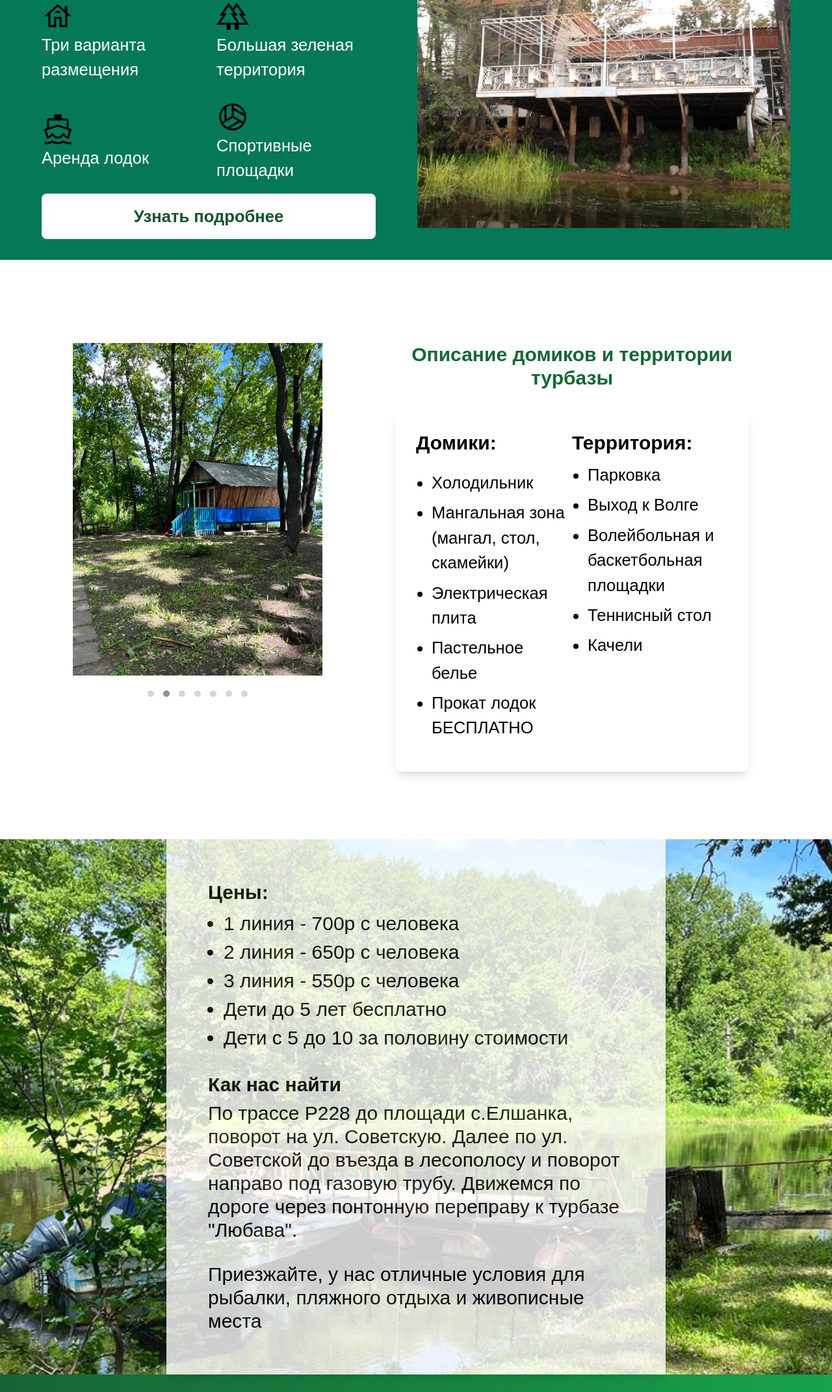
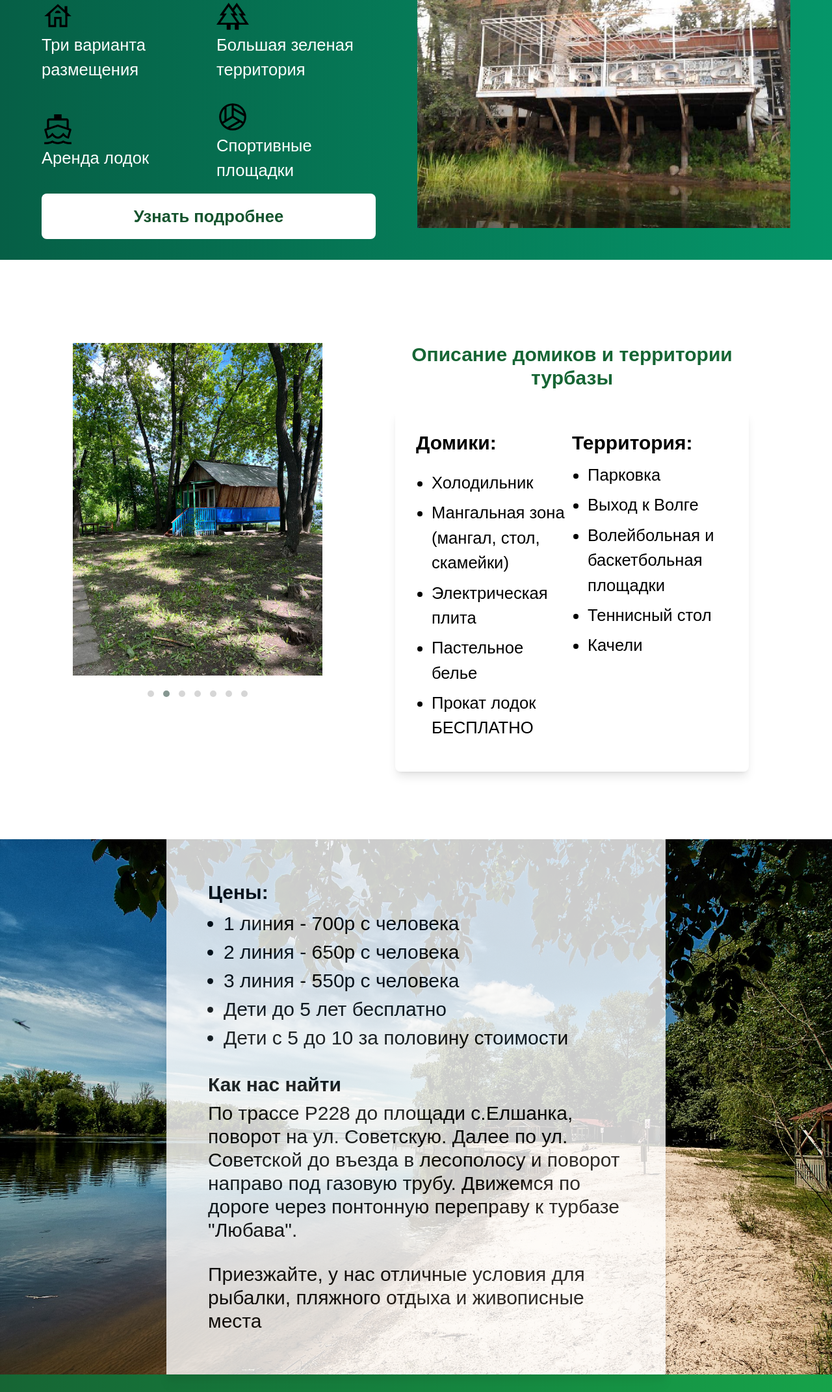
Before and after one commit to dmitriimokienko/turbaza-lubava, a website: page src/index.html in a window 1280 px wide. Shown: the part 336-2479 px from the top of the page at 65% size. Drawn offline with Linux system fonts and the light colour scheme; a web font is replaced by a local one.

Commit message:
fix: improve

```diff
--- a/src/index.html
+++ b/src/index.html
@@ -78,9 +78,9 @@
 
         <main>
             <!-- main -->
-            <section class="flex flex-col mb-12 xl:flex-row md:mb-2 xl:mb-24">
+            <section class="flex flex-col mb-12 bg-gradient-to-r from-emerald-800 to-emerald-600  xl:flex-row md:mb-2 xl:mb-24">
                 <article
-                    class="flex flex-col justify-between px-8 py-4 bg-emerald-700 md:px-8 md:py-8 lg:px-16 lg:py-8 xl:w-4/5"
+                    class="flex flex-col justify-between px-8 py-4 bg-transparent md:px-8 md:py-8 lg:px-16 lg:py-8 xl:w-4/5"
                 >
                     <h2 class="text-4xl text-center font-bold text-white pl-2 mb-4">
                         <a name="main">Райский уголок в Саратовской области</a>
@@ -120,7 +120,7 @@
                         </button>
                     </a>
                 </article>
-                <article class="flex items-center justify-center xl:pr-16 xl:bg-emerald-700 md:py-8 lg:py-8">
+                <article class="flex items-center justify-center xl:pr-16 xl:bg-transparent md:py-8 lg:py-8">
                     <img class="object-cover" src="./assets/img/main.jpg" alt="Любава веранда" />
                 </article>
             </section>
@@ -131,7 +131,7 @@
             >
                 <article class="flex md:m-auto lg:w-1/2 xl:w-1/3 xl:m-0">
                     <!-- carousel -->
-                    <div class="w-full max-w-sm md:max-w-md lg:max-w-sm">
+                    <div class="w-full max-w-sm cursor-grabbing md:max-w-md lg:max-w-sm">
                         <div class="owl-carousel owl-theme">
                             <div class="item flex items-center justify-center">
                                 <img
@@ -330,7 +330,7 @@
             // lg +
             var viewportWidth = Math.max(document.documentElement.clientWidth || 0, window.innerWidth || 0);
             if (viewportWidth >= 1024) {
-                block.style.backgroundImage = "url('./assets/img/river_bg.png')";
+                block.style.backgroundImage = "url('./assets/img/river_bg.jpg')";
             }
         </script>
 
--- a/tailwind.config.js
+++ b/tailwind.config.js
@@ -7,6 +7,7 @@ module.exports = {
                 "custom-gray": "#1F1867",
                 "custom-red": "#D24F6B",
                 "custom-green": "#588B71",
+                "transparent": "transparent",
             },
             backgroundImage: {
                 river: "url('./src/assets/img/river_bg.png')",
```
Also changed, not shown: src/assets/css/main.css, src/assets/img/river_bg-old.png (renamed from src/assets/img/river_bg.png), src/assets/img/river_bg.jpg (added).
